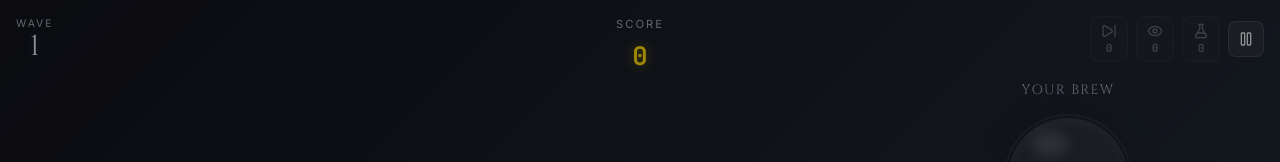
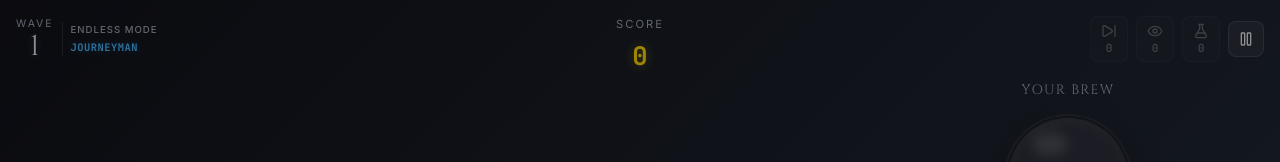
Before and after one commit to Kentank25/chromatica, a React (Vite) app: page /game in a window 1280 px wide. Shown: the top 162 px of the page. Built offline with nearby package versions, Linux system fonts and the light colour scheme; no server answers.

Commit message:
feat: Add mode and difficulty badges to GameHUD component

```diff
--- a/src/components/hud/GameHUD.css
+++ b/src/components/hud/GameHUD.css
@@ -70,6 +70,47 @@
 
 
 
+.game-hud__mode-badge {
+  display: flex;
+  flex-direction: column;
+  align-items: flex-start;
+  gap: 2px;
+  padding-left: var(--space-sm);
+  border-left: 1px solid rgba(197, 198, 199, 0.15);
+}
+
+.game-hud__mode-label {
+  font-family: var(--font-body);
+  font-size: 0.6rem;
+  color: var(--text-muted);
+  text-transform: uppercase;
+  letter-spacing: 1px;
+  font-weight: 500;
+}
+
+.game-hud__difficulty-badge {
+  font-family: var(--font-mono);
+  font-size: 0.65rem;
+  text-transform: uppercase;
+  font-weight: bold;
+  letter-spacing: 0.05em;
+}
+
+.game-hud__difficulty-badge--apprentice {
+  color: #2ecc71;
+  text-shadow: 0 0 8px rgba(46, 204, 113, 0.3);
+}
+
+.game-hud__difficulty-badge--journeyman {
+  color: var(--accent-success);
+  text-shadow: 0 0 8px rgba(69, 182, 254, 0.3);
+}
+
+.game-hud__difficulty-badge--master {
+  color: var(--accent-failure);
+  text-shadow: 0 0 8px rgba(255, 74, 74, 0.4);
+}
+
 @media (max-width: 768px) {
   .game-hud { padding: var(--space-sm); }
   .game-hud__top { flex-wrap: wrap; }
--- a/src/components/hud/GameHUD.tsx
+++ b/src/components/hud/GameHUD.tsx
@@ -5,6 +5,7 @@ import { WaveIndicator } from './WaveIndicator';
 import { TokenDisplay } from './TokenDisplay';
 import ComboCounter from '../game/ComboCounter';
 import { PauseIcon } from '../../utils/icons';
+import { useGameStore } from '../../store/gameStore';
 import './GameHUD.css';
 
 interface GameHUDProps {
@@ -13,11 +14,19 @@ interface GameHUDProps {
 }
 
 export const GameHUD: React.FC<GameHUDProps> = ({ onUseToken, onPause }) => {
+  const difficulty = useGameStore((s) => s.difficulty);
+
   return (
     <div className="game-hud" id="game-hud">
       <div className="game-hud__top">
         <div className="game-hud__left">
           <WaveIndicator />
+          <div className="game-hud__mode-badge">
+            <span className="game-hud__mode-label">Endless Mode</span>
+            <span className={`game-hud__difficulty-badge game-hud__difficulty-badge--${difficulty}`}>
+              {difficulty}
+            </span>
+          </div>
         </div>
         <div className="game-hud__center">
           <ScoreDisplay />
```
